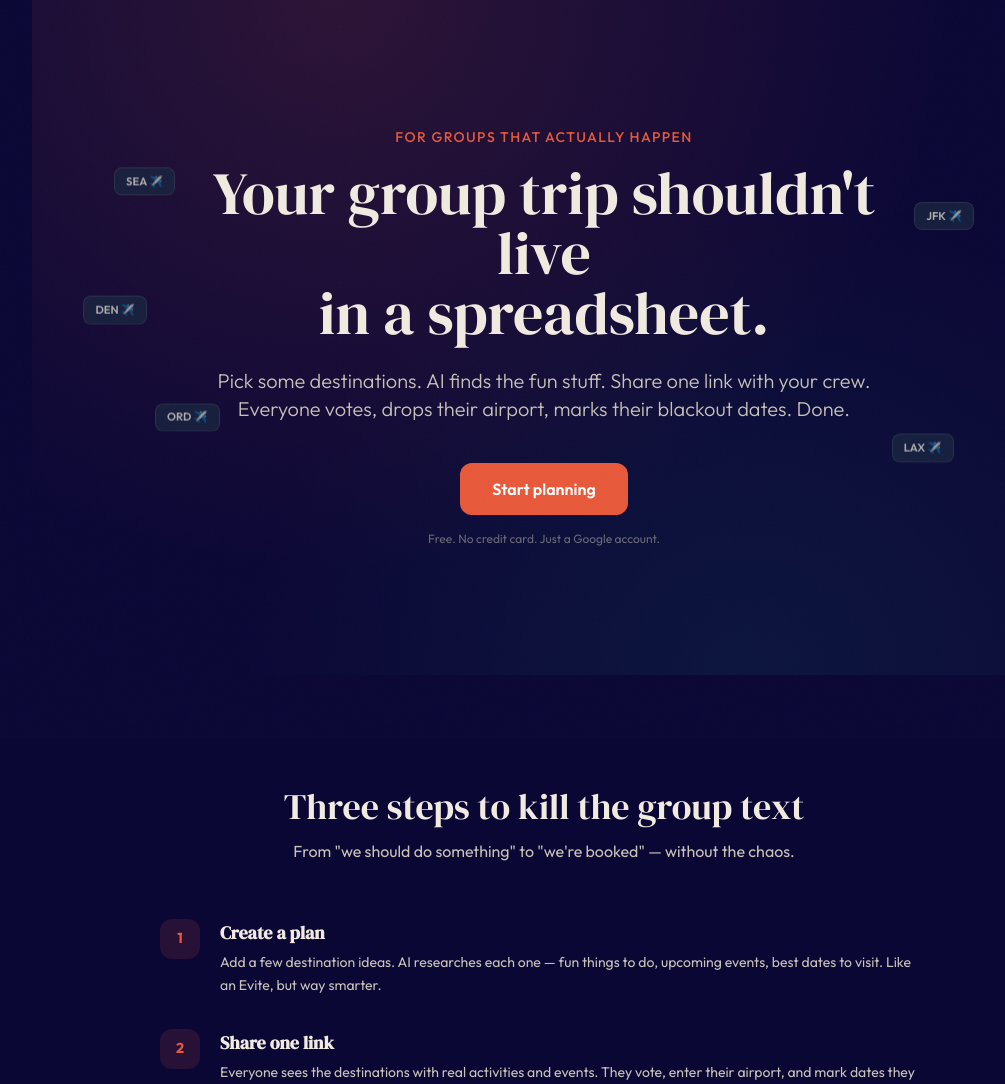
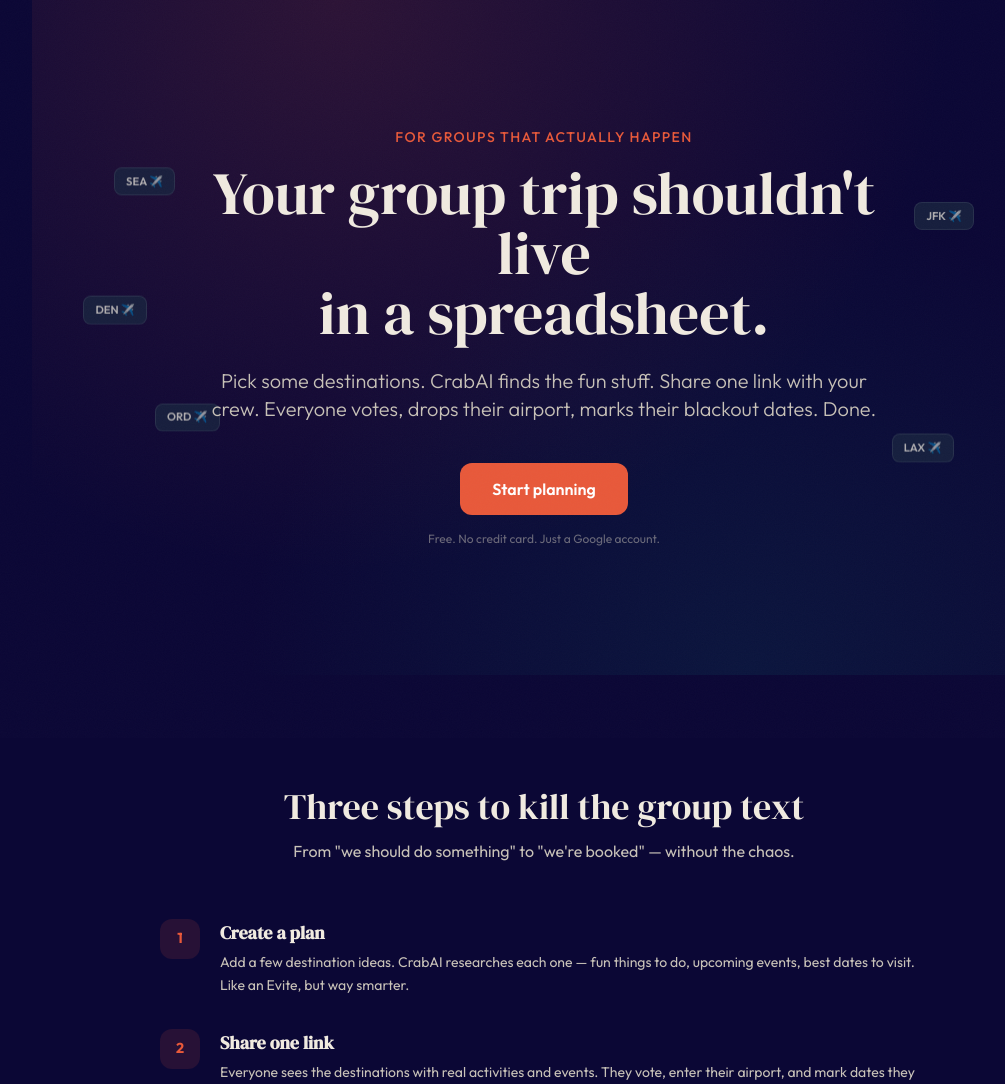
Before and after one commit to tillo13/crab_travel, a Flask app: page / in a window 1280 px wide. Shown: the part 62-1146 px from the top of the page, without its empty margins (96-1101 px from the left). Run offline with Flask 3, Linux system fonts and the light colour scheme; some libraries are stand-ins or nearby versions.

Commit message:
Rebrand AI to CrabAI, remove Scott's reference, New Plan Let's Party button

```diff
--- a/templates/dashboard.html
+++ b/templates/dashboard.html
@@ -7,7 +7,7 @@
     <h1 class="text-2xl font-display">My Plans</h1>
     <p class="text-sm text-crab-sand-dim mt-1">Plans you're organizing or invited to.</p>
   </div>
-  <a href="/plan/new" class="bg-crab-coral text-white px-5 py-2.5 rounded-xl text-sm font-semibold hover:bg-crab-coral-light transition-all hover:shadow-lg hover:shadow-crab-coral/20">+ New Plan</a>
+  <a href="/plan/new" class="bg-crab-coral text-white px-5 py-2.5 rounded-xl text-sm font-semibold hover:bg-crab-coral-light transition-all hover:shadow-lg hover:shadow-crab-coral/20">+ New Plan, Let's Party</a>
 </div>
 
 <div id="plans-list">
@@ -87,7 +87,7 @@
     <img src="{{ url_for('static', filename='images/crab_logo.png') }}" class="w-16 h-16 rounded-xl mx-auto mb-4" alt="">
     <p class="text-lg font-display mb-2">No plans yet</p>
     <p class="text-sm mb-6">Create your first group trip and invite your crew, or join one with an invite link.</p>
-    <a href="/plan/new" class="inline-block bg-crab-coral text-white px-6 py-2.5 rounded-xl text-sm font-semibold hover:bg-crab-coral-light transition-all">+ New Plan</a>
+    <a href="/plan/new" class="inline-block bg-crab-coral text-white px-6 py-2.5 rounded-xl text-sm font-semibold hover:bg-crab-coral-light transition-all">+ New Plan, Let's Party</a>
   </div>
   {% endif %}
 </div>
--- a/templates/index.html
+++ b/templates/index.html
@@ -59,7 +59,7 @@
           Your group trip shouldn't live<br class="hidden md:block"> in a spreadsheet.
         </h1>
         <p class="text-lg md:text-xl text-crab-sand-dim max-w-2xl mx-auto mb-10 font-light leading-relaxed">
-          Pick some destinations. AI finds the fun stuff. Share one link with your crew.
+          Pick some destinations. CrabAI finds the fun stuff. Share one link with your crew.
           Everyone votes, drops their airport, marks their blackout dates. Done.
         </p>
       </div>
@@ -94,7 +94,7 @@
           <div class="step-number">1</div>
           <div>
             <h3 class="font-semibold text-lg mb-1">Create a plan</h3>
-            <p class="text-crab-sand-dim text-sm leading-relaxed">Add a few destination ideas. AI researches each one — fun things to do, upcoming events, best dates to visit. Like an Evite, but way smarter.</p>
+            <p class="text-crab-sand-dim text-sm leading-relaxed">Add a few destination ideas. CrabAI researches each one — fun things to do, upcoming events, best dates to visit. Like an Evite, but way smarter.</p>
           </div>
         </div>
 
@@ -147,8 +147,8 @@
           <div class="w-10 h-10 rounded-lg bg-crab-coral/10 flex items-center justify-center mb-4">
             <svg class="w-5 h-5 text-crab-coral" fill="none" stroke="currentColor" viewBox="0 0 24 24"><path stroke-linecap="round" stroke-linejoin="round" stroke-width="2" d="M9.663 17h4.673M12 3v1m6.364 1.636l-.707.707M21 12h-1M4 12H3m3.343-5.657l-.707-.707m2.828 9.9a5 5 0 117.072 0l-.548.547A3.374 3.374 0 0014 18.469V19a2 2 0 11-4 0v-.531c0-.895-.356-1.754-.988-2.386l-.548-.547z"/></svg>
           </div>
-          <h3 class="font-semibold mb-1.5">AI-powered research</h3>
-          <p class="text-sm text-crab-sand-dim leading-relaxed">Add a city and AI finds the best things to do, upcoming events, festivals, and ideal dates to visit.</p>
+          <h3 class="font-semibold mb-1.5">CrabAI-powered research</h3>
+          <p class="text-sm text-crab-sand-dim leading-relaxed">Add a city and CrabAI finds the best things to do, upcoming events, festivals, and ideal dates to visit.</p>
         </div>
         <div class="bg-crab-card/40 border border-white/6 rounded-xl p-6 card-glow">
           <div class="w-10 h-10 rounded-lg bg-crab-teal/10 flex items-center justify-center mb-4">
@@ -173,7 +173,7 @@
     <div class="max-w-3xl mx-auto">
       <div class="scroll-reveal text-center mb-12">
         <h2 class="text-3xl md:text-4xl font-display mb-3">Plan early. We'll watch prices for you.</h2>
-        <p class="text-xl text-crab-sand-dim font-light">Like Scott's Cheap Flights, but for your specific group.</p>
+        <p class="text-xl text-crab-sand-dim font-light">CrabAI monitors flights and hotels for every member, every night.</p>
       </div>
 
       <div class="scroll-reveal grid md:grid-cols-2 gap-6">
@@ -182,7 +182,7 @@
             <svg class="w-5 h-5 text-amber-400" fill="none" stroke="currentColor" viewBox="0 0 24 24"><path stroke-linecap="round" stroke-linejoin="round" stroke-width="2" d="M12 8v4l3 3m6-3a9 9 0 11-18 0 9 9 0 0118 0z"/></svg>
           </div>
           <h3 class="font-semibold mb-1.5">Set it and forget it</h3>
-          <p class="text-sm text-crab-sand-dim leading-relaxed">Add your destinations, airports, and dates. Our AI checks prices every night and builds a history of what flights and hotels cost over time. The more data you give, the smarter it gets.</p>
+          <p class="text-sm text-crab-sand-dim leading-relaxed">Add your destinations, airports, and dates. CrabAI checks prices every night and builds a history of what flights and hotels cost over time. The more data you give, the smarter it gets.</p>
         </div>
         <div class="bg-crab-card/40 border border-white/6 rounded-xl p-6 card-glow">
           <div class="w-10 h-10 rounded-lg bg-green-500/10 flex items-center justify-center mb-4">
@@ -194,7 +194,7 @@
       </div>
 
       <div class="scroll-reveal text-center mt-8">
-        <p class="text-sm text-crab-sand-dim max-w-lg mx-auto">The best group trips are planned months in advance. Start now, lock in dates, and let the AI do the price watching while you live your life.</p>
+        <p class="text-sm text-crab-sand-dim max-w-lg mx-auto">The best group trips are planned months in advance. Start now, lock in dates, and let CrabAI do the price watching while you live your life.</p>
       </div>
     </div>
   </section>
--- a/templates/invite.html
+++ b/templates/invite.html
@@ -282,7 +282,7 @@ function renderBoard(dest) {
   var card = dest.destination_data ? dest.destination_data.card : null;
 
   if (dest.status === 'researching') {
-    board.innerHTML = '<div class="text-center py-16"><div class="text-3xl mb-3 researching-pulse">🔍</div><p class="text-crab-sand-dim">AI is researching ' + dest.destination_name + '...</p><p class="text-xs text-crab-sand-dim opacity-60 mt-1">Finding stays, activities, restaurants, and events</p></div>';
+    board.innerHTML = '<div class="text-center py-16"><div class="text-3xl mb-3 researching-pulse">🔍</div><p class="text-crab-sand-dim">CrabAI is researching ' + dest.destination_name + '...</p><p class="text-xs text-crab-sand-dim opacity-60 mt-1">Finding stays, activities, restaurants, and events</p></div>';
     return;
   }
   if (dest.status === 'error') {
--- a/templates/plan.html
+++ b/templates/plan.html
@@ -161,7 +161,7 @@ function renderBoard(dest) {
   var card = dest.destination_data?.card;
 
   if (dest.status === 'researching') {
-    board.innerHTML = '<div class="text-center py-16"><div class="text-3xl mb-3 animate-pulse">🔍</div><p class="text-crab-sand-dim">AI is researching ' + dest.destination_name + '...</p><p class="text-xs text-crab-sand-dim opacity-60 mt-1">Finding stays, activities, restaurants, and events</p></div>';
+    board.innerHTML = '<div class="text-center py-16"><div class="text-3xl mb-3 animate-pulse">🔍</div><p class="text-crab-sand-dim">CrabAI is researching ' + dest.destination_name + '...</p><p class="text-xs text-crab-sand-dim opacity-60 mt-1">Finding stays, activities, restaurants, and events</p></div>';
     return;
   }
   if (dest.status === 'error') {
@@ -243,7 +243,7 @@ async function loadDestinations() {
         }
       } else {
         document.getElementById('dest-tabs').innerHTML = '';
-        document.getElementById('dest-board').innerHTML = '<div class="text-center py-16 border border-dashed border-white/10 rounded-xl"><div class="text-3xl mb-3">🗺️</div><p class="text-crab-sand-dim">Add a destination to get started</p><p class="text-xs text-crab-sand-dim opacity-60 mt-1">AI will research stays, activities, food, and events</p></div>';
+        document.getElementById('dest-board').innerHTML = '<div class="text-center py-16 border border-dashed border-white/10 rounded-xl"><div class="text-3xl mb-3">🗺️</div><p class="text-crab-sand-dim">Add a destination to get started</p><p class="text-xs text-crab-sand-dim opacity-60 mt-1">CrabAI will research stays, activities, food, and events</p></div>';
       }
     }
   } catch (e) {
```
